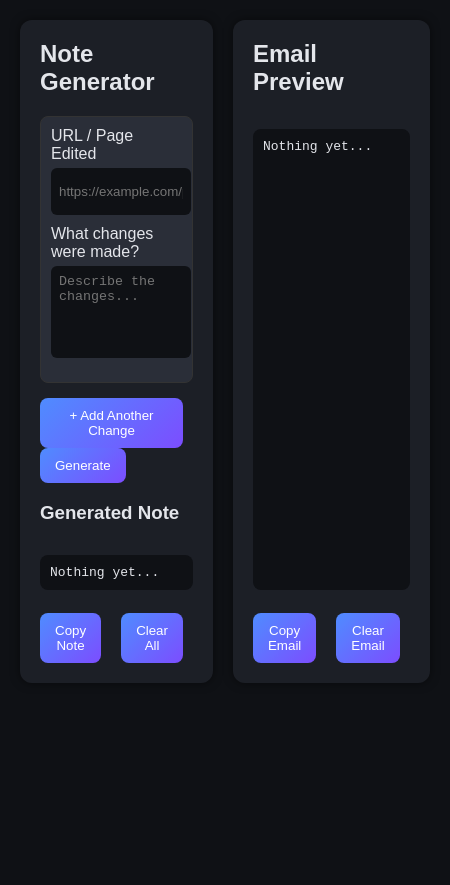
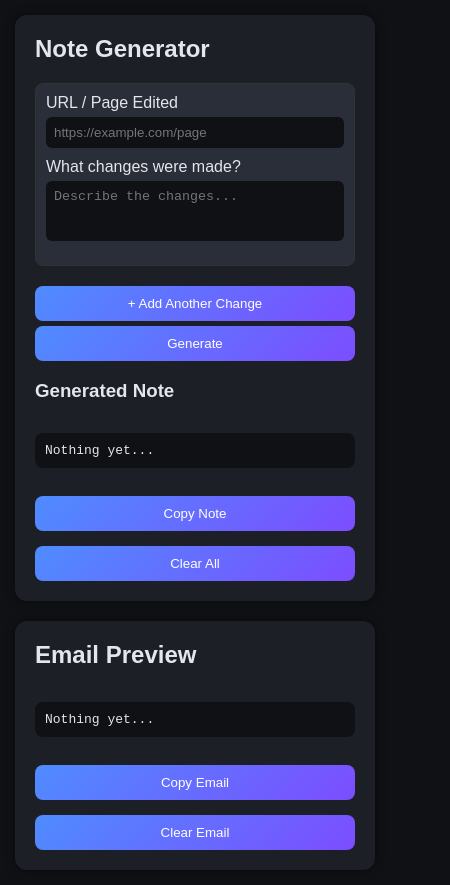
Before and after one commit to devchollo/offlinemodsemailgenerator, a website: page public/index.html in a window 390 px wide. Shown: the whole page, 450 px wide, since content can reach past the window. Before the commit the page ends 844 px from the top, so only its background shows below. Drawn offline with Linux system fonts and the light colour scheme.

Commit message:
made it responsive

```diff
--- a/public/index.html
+++ b/public/index.html
@@ -2,6 +2,7 @@
 <html lang="en">
   <head>
     <meta charset="UTF-8" />
+    <meta name="viewport" content="width=device-width, initial-scale=1.0" />
     <title>Note & Email Generator</title>
     <style>
       body {
@@ -10,15 +11,19 @@
         color: #e4e6eb;
         margin: 0;
         display: flex;
+        flex-direction: column;
+        min-height: 100vh;
       }
       .container {
         display: flex;
-        flex: 1;
+        flex-wrap: wrap;
         gap: 20px;
         padding: 20px;
       }
       .panel {
-        flex: 1;
+        flex: 1 1 400px;
+        min-width: 300px;
+        max-width: 100%;
         background: #1c1f26;
         border-radius: 12px;
         padding: 20px;
@@ -38,7 +43,7 @@
       }
       input,
       textarea {
-        width: 95%;
+        width: 100%;
         padding: 8px;
         margin-top: 5px;
         margin-bottom: 10px;
@@ -47,15 +52,16 @@
         background: #0f1115;
         color: #fff;
         overflow: hidden;
-        transition: height 0.2s ease; /* smooth expansion */
+        transition: height 0.2s ease;
+        box-sizing: border-box;
       }
       input {
         max-height: 150px;
       }
       textarea {
-        resize: none; /* disable manual resize */
+        resize: none;
         min-height: 60px;
-        max-height: 300px;
+        max-height: 40vh;
       }
       input.scrollable,
       textarea.scrollable {
@@ -69,6 +75,7 @@
         border-radius: 8px;
         cursor: pointer;
         margin-right: 10px;
+        margin-top: 5px;
       }
       button:hover {
         opacity: 0.9;
@@ -84,6 +91,7 @@
       .output-controls {
         margin-top: 10px;
         display: flex;
+        flex-wrap: wrap;
         gap: 10px;
       }
       /* Modal */
@@ -94,6 +102,7 @@
         display: none;
         align-items: center;
         justify-content: center;
+        z-index: 1000;
       }
       .modal-content {
         background: #1c1f26;
@@ -127,6 +136,22 @@
         align-items: center;
         color: #aaa;
         font-style: italic;
+      }
+
+      /* Responsive adjustments */
+      @media (max-width: 900px) {
+        .container {
+          flex-direction: column;
+          padding: 15px;
+        }
+        .panel {
+          flex: 1 1 100%;
+          max-width: 100%;
+        }
+        button {
+          width: 100%;
+          margin-right: 0;
+        }
       }
     </style>
   </head>
@@ -191,12 +216,12 @@
       const confirmClear = document.getElementById("confirmClear");
       const cancelClear = document.getElementById("cancelClear");
 
-      // Auto-resize function with smooth animation
-      function autoResizeField(field, maxHeight) {
+      function autoResizeField(field) {
         field.style.height = "auto";
+        const maxH = window.innerHeight * 0.25; // max 25% of viewport height
         const scrollHeight = field.scrollHeight;
-        if (scrollHeight > maxHeight) {
-          field.style.height = maxHeight + "px";
+        if (scrollHeight > maxH) {
+          field.style.height = maxH + "px";
           field.classList.add("scrollable");
         } else {
           field.style.height = scrollHeight + "px";
@@ -207,9 +232,8 @@
       function attachAutoResize(form) {
         const fields = form.querySelectorAll("input, textarea");
         fields.forEach((field) => {
-          const maxH = field.tagName === "INPUT" ? 250 : 400;
-          field.addEventListener("input", () => autoResizeField(field, maxH));
-          autoResizeField(field, maxH); // initial sizing
+          field.addEventListener("input", () => autoResizeField(field));
+          autoResizeField(field);
         });
       }
 
@@ -225,7 +249,7 @@
           <textarea placeholder="Describe the changes..."></textarea>
         `;
         form.appendChild(block);
-        attachAutoResize(form); // attach to new fields
+        attachAutoResize(form);
       });
 
       generateBtn.addEventListener("click", async () => {
```
